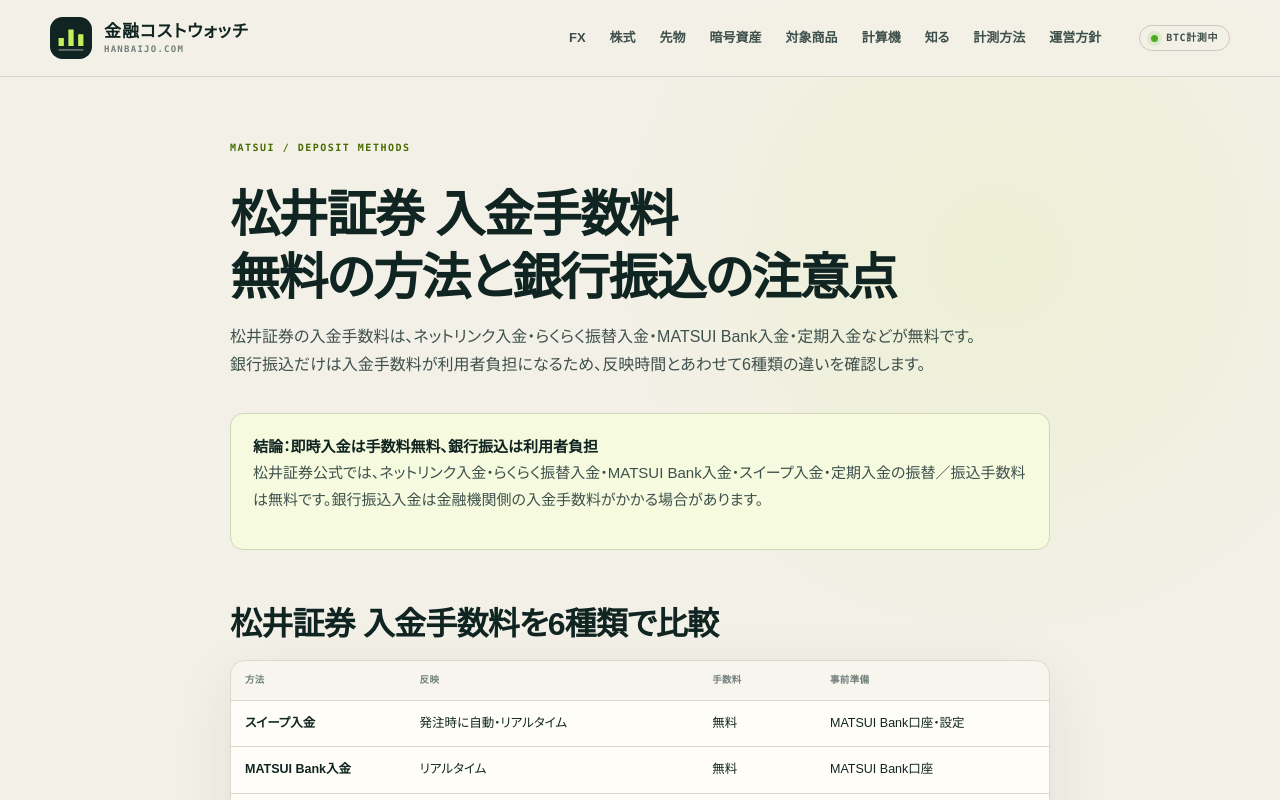
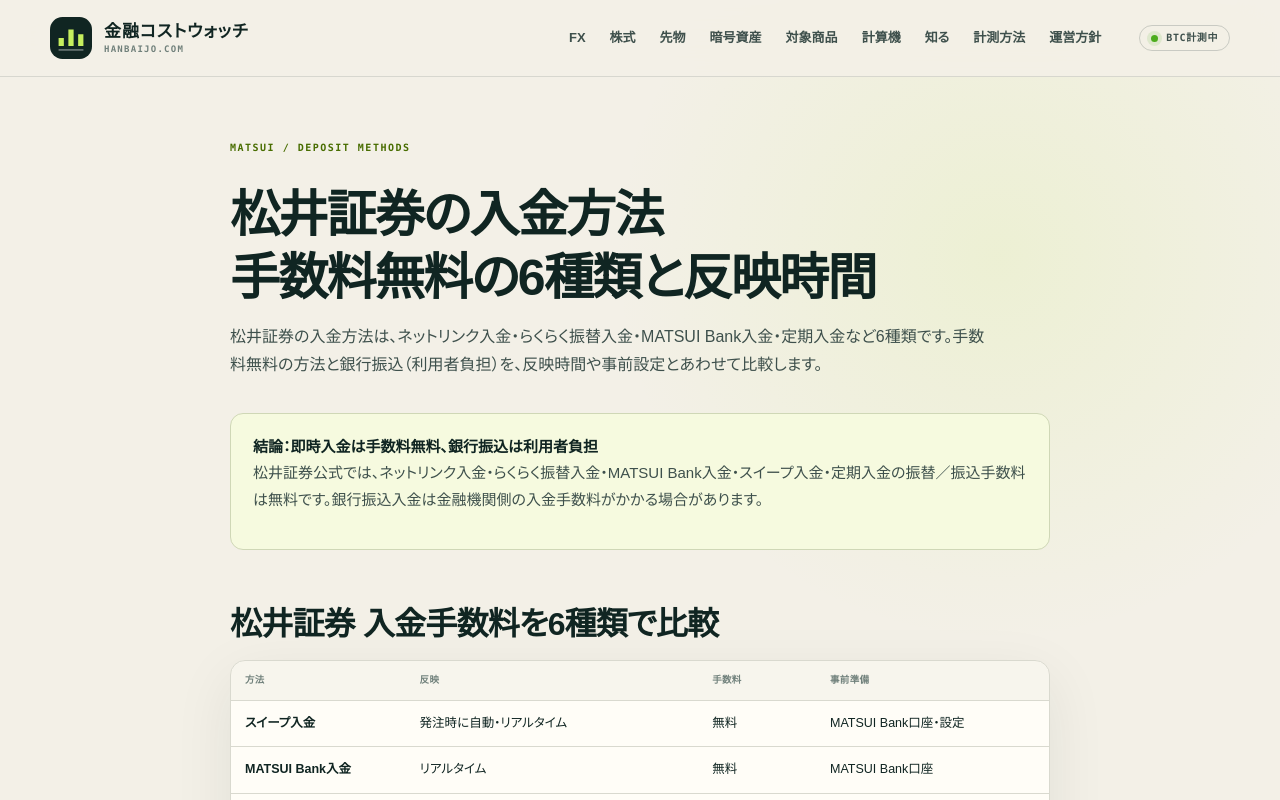
Before and after one commit to mrok18/hanbaijo, a Next.js app: page /articles/matsui-deposit-methods-comparison in a window 1280 px wide. Shown: the top 800 px of the page. Built offline with nearby package versions, Linux system fonts and the light colour scheme.

Commit message:
seo: align matsui deposit methods intent

```diff
--- a/app/articles/matsui-deposit-methods-comparison/page.tsx
+++ b/app/articles/matsui-deposit-methods-comparison/page.tsx
@@ -4,15 +4,15 @@ import { AFFILIATE_OFFERS } from '@/lib/affiliates';
 
 export const metadata = {
   alternates: { canonical: '/articles/matsui-deposit-methods-comparison' },
-  title: '松井証券 入金手数料｜無料の方法と銀行振込の注意点',
-  description: '松井証券の入金手数料を、ネットリンク・らくらく振替・MATSUI Bankなど無料の方法と銀行振込に分けて整理。反映時間と注意点も確認できます。',
+  title: '松井証券の入金方法｜手数料無料の6種類と反映時間',
+  description: '松井証券の入金方法を、ネットリンク・らくらく振替・MATSUI Bankなど手数料無料の方法と銀行振込に分けて整理。反映時間と注意点も確認できます。',
 };
 
 export default function Page() {
   return <article>
     <p className="page-kicker">MATSUI / DEPOSIT METHODS</p>
-    <h1>松井証券 入金手数料<br />無料の方法と銀行振込の注意点</h1>
-    <p className="lede">松井証券の入金手数料は、ネットリンク入金・らくらく振替入金・MATSUI Bank入金・定期入金などが無料です。銀行振込だけは入金手数料が利用者負担になるため、反映時間とあわせて6種類の違いを確認します。</p>
+    <h1>松井証券の入金方法<br />手数料無料の6種類と反映時間</h1>
+    <p className="lede">松井証券の入金方法は、ネットリンク入金・らくらく振替入金・MATSUI Bank入金・定期入金など6種類です。手数料無料の方法と銀行振込（利用者負担）を、反映時間や事前設定とあわせて比較します。</p>
     <div className="callout"><strong>結論：即時入金は手数料無料、銀行振込は利用者負担</strong><p>松井証券公式では、ネットリンク入金・らくらく振替入金・MATSUI Bank入金・スイープ入金・定期入金の振替／振込手数料は無料です。銀行振込入金は金融機関側の入金手数料がかかる場合があります。</p></div>
 
     <h2>松井証券 入金手数料を6種類で比較</h2>
```
